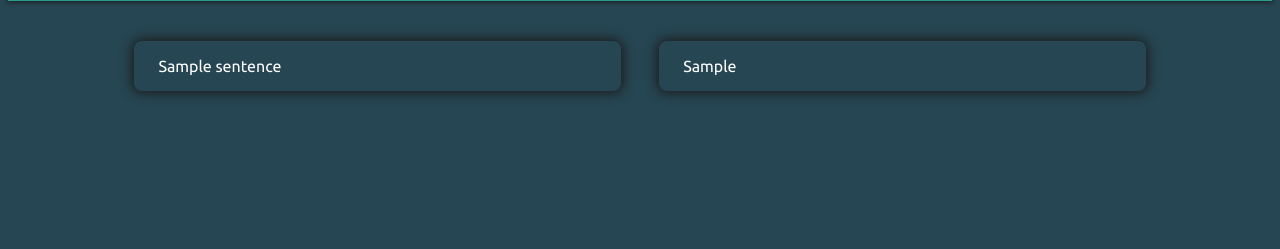
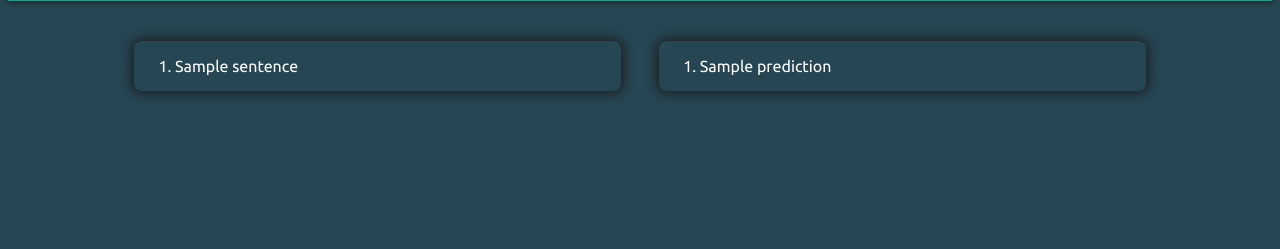
Before and after one commit to ChrisAxt/DIT825, a Django app: template news_bias_evaluator/app/templates/app/results.html in a window 1280 px wide. Shown: the part 458-707 px from the top of the page. Run offline with Django 4.2, Linux system fonts and the light colour scheme; the template is opened without the code that fills it: most values are stand-ins (such as "Sample title", 1, 10 or a date in 2020).

Commit message:
AP-36 : Add conditions to extractSentences

```diff
--- a/news_bias_evaluator/app/templates/app/main.html
+++ b/news_bias_evaluator/app/templates/app/main.html
@@ -24,7 +24,7 @@
     <p>A simple way to look for bias in news articles</p>
     <form class="form-input" action="{% url 'results' %}" method="get">
         {% csrf_token %}
-        <textarea class="input-text" name="input-text" id="input-text" maxlength="700" required placeholder="Enter you text here:"></textarea>
+        <textarea class="input-text" name="input-text" id="input-text" maxlength="7000" required placeholder="Enter you text here:"></textarea>
         <!-- TODO: activate when history is implemented -->
         <!-- <div>
             <input type="checkbox" label="consent for history" name="consent-history" id="consent-history" value="history">
--- a/news_bias_evaluator/app/templates/app/results.html
+++ b/news_bias_evaluator/app/templates/app/results.html
@@ -23,16 +23,20 @@
     <section class="response-container">
         <div class="response-field">
             {% for sentence, prediction in resultList.items %}
-                {% if prediction > 0.27 %}
-                    <p class="biased">{{sentence}}</p>
+                {% if prediction > 0.65 %}
+                    <p class="biased">{{forloop.counter}}.  {{sentence}}</p>
                 {% else %}
-                    <p class="result-sentence">{{sentence}}</p>
+                    <p class="result-sentence">{{forloop.counter}}.  {{sentence}}</p>
                 {% endif %}
             {% endfor %}
         </div>
         <div class="response-field">
-            {% for prediction in predictionList %}
-            <p class="result-sentence">{{prediction.0}}</p>
+            {% for sentence, prediction in resultList.items %}
+                {% if prediction > 0.65 %}
+                    <p class="biased">{{forloop.counter}}.  {{prediction}}</p>
+                {% else %}
+                    <p class="result-sentence">{{forloop.counter}}.  {{prediction}}</p>
+                {% endif %}
             {% endfor %}
         </div>
     </section>
```
Also changed, not shown: news_bias_evaluator/app/utils.py (+9 -3 lines).
